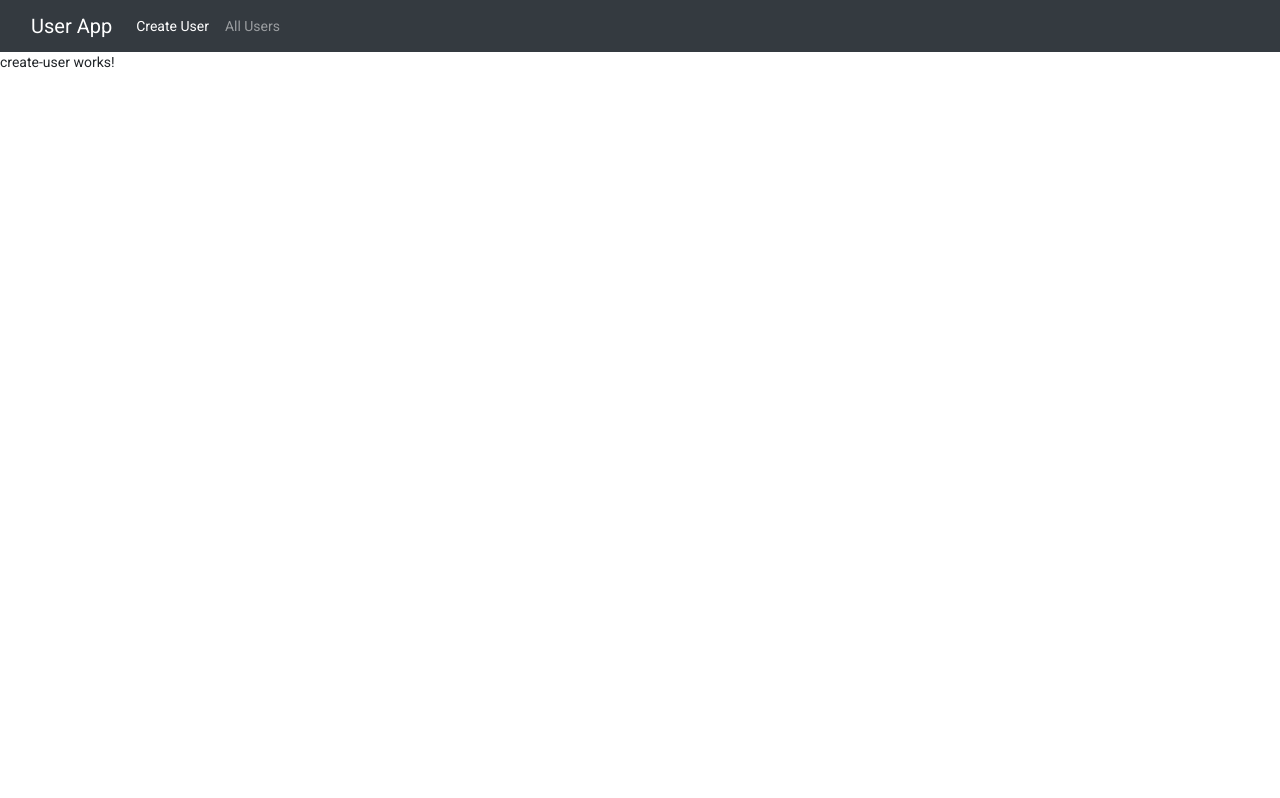
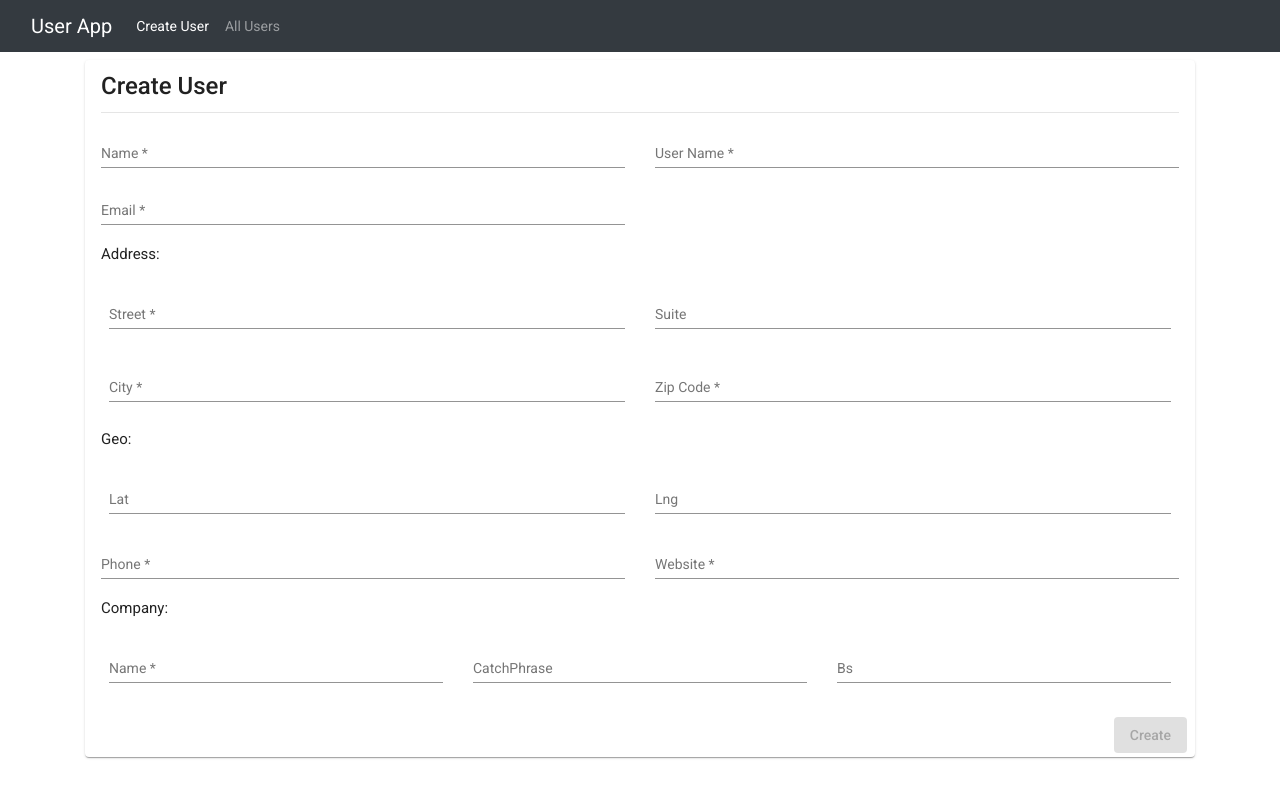
Before and after one commit to AnkitaSinha2618/userdemo, an Angular app in the folder project/: page /create-user in a window 1280 px wide. Built offline with nearby package versions, Linux system fonts and the light colour scheme.

Commit message:
create userform

```diff
--- a/project/src/app/create-user/create-user.component.html
+++ b/project/src/app/create-user/create-user.component.html
@@ -1 +1,151 @@
-<p>create-user works!</p>
+<div class="container">
+    <mat-card class="mt-2">
+        <mat-card-title>Create User</mat-card-title>
+        <hr>
+        <form class="example-form" [formGroup]="user">
+            <div class="row">
+                <div class="col-lg-6 col-md-6 col-sm-6">
+                    <mat-form-field class="example-full-width">
+                        <mat-label>Name</mat-label>
+                        <input matInput placeholder="Glenna Reichert" formControlName="name">
+                        <mat-error>
+                            Please enter a valid Name
+                        </mat-error>
+                    </mat-form-field>
+                </div>
+
+                <div class="col-lg-6 col-md-6 col-sm-6">
+                    <mat-form-field class="example-full-width">
+                        <mat-label>User Name</mat-label>
+                        <input matInput placeholder="Delphine" formControlName="userName">
+                        <mat-error>
+                            Please enter a valid User Name
+                        </mat-error>
+                    </mat-form-field>
+                </div>
+            </div>
+
+            <div class="row">
+                <div class="col-lg-6 col-md-6 col-sm-6">
+                    <mat-form-field class="example-full-width">
+                        <mat-label>Email</mat-label>
+                        <input matInput placeholder="Chaim_McDermott@dana.io" formControlName="email">
+                        <mat-error>
+                            Please enter a Email Address
+                        </mat-error>
+                    </mat-form-field>
+                </div>
+            </div>
+
+            <h4>Address:</h4>
+            <div class="row p-2" formGroupName="address">
+                <div class="col-lg-6 col-md-6 col-sm-6">
+                    <mat-form-field class="example-full-width">
+                        <mat-label>Street</mat-label>
+                        <input matInput placeholder="Dayna Park" formControlName="street">
+                        <mat-error>
+                            Please enter a valid Street Name
+                          </mat-error>
+                    </mat-form-field>
+                </div>
+                <div class="col-lg-6 col-md-6 col-sm-6">
+                    <mat-form-field class="example-full-width">
+                        <mat-label>Suite</mat-label>
+                        <input matInput placeholder="Suite 449" formControlName="suite">
+                    </mat-form-field>
+                </div>
+            </div>
+
+            <div class="row p-2" formGroupName="address">
+                <div class="col-lg-6 col-md-6 col-sm-6">
+                    <mat-form-field class="example-full-width">
+                        <mat-label>City</mat-label>
+                        <input matInput placeholder="Bartholomebury" formControlName="city">
+                        <mat-error>
+                            Please enter a valid City
+                          </mat-error>
+                    </mat-form-field>
+                </div>
+                <div class="col-lg-6 col-md-6 col-sm-6">
+                    <mat-form-field class="example-full-width">
+                        <mat-label>Zip Code</mat-label>
+                        <input matInput placeholder="76495-3109" formControlName="zipcode">
+                        <mat-error>
+                            Please enter a valid Zipcode
+                          </mat-error>
+                    </mat-form-field>
+                </div>
+            </div>
+
+
+            <h4>Geo:</h4>
+            <div formGroupName="address">
+                <div class="row p-2" formGroupName="geo">
+                    <div class="col-lg-6 col-md-6 col-sm-6">
+                        <mat-form-field class="example-full-width">
+                            <mat-label>Lat</mat-label>
+                            <input matInput placeholder="24.6563" formControlName="lat">
+                        </mat-form-field>
+                    </div>
+                    <div class="col-lg-6 col-md-6 col-sm-6">
+                        <mat-form-field class="example-full-width">
+                            <mat-label>Lng</mat-label>
+                            <input matInput placeholder="-168.8889" formControlName="lng">
+                        </mat-form-field>
+                    </div>
+                </div>
+            </div>
+
+            <div class="row">
+                <div class="col-lg-6 col-md-6 col-sm-6">
+                    <mat-form-field class="example-full-width">
+                        <mat-label>Phone</mat-label>
+                        <input matInput placeholder="7759766794" formControlName="phone">
+                        <mat-error>
+                            Please enter a valid Phone Number
+                          </mat-error>
+                    </mat-form-field>
+                </div>
+
+                <div class="col-lg-6 col-md-6 col-sm-6">
+                    <mat-form-field class="example-full-width">
+                        <mat-label>Website</mat-label>
+                        <input matInput placeholder="conrad.com" formControlName="website">
+                        <mat-error>
+                            Please enter a valid Website
+                          </mat-error>
+                    </mat-form-field>
+                </div>
+            </div>
+
+            <h4>Company:</h4>
+            <div class="row p-2" formGroupName="company">
+                <div class="col-lg-4 col-md-4 col-sm-4">
+                    <mat-form-field class="example-full-width">
+                        <mat-label>Name</mat-label>
+                        <input matInput placeholder="Yost and Sons" formControlName="name">
+                        <mat-error>
+                            Please enter a valid Company Name
+                          </mat-error>
+                    </mat-form-field>
+                </div>
+                <div class="col-lg-4 col-md-4 col-sm-4">
+                    <mat-form-field class="example-full-width">
+                        <mat-label>CatchPhrase</mat-label>
+                        <input matInput placeholder="Switchable contextually-based projet" formControlName="catchPharse">
+                    </mat-form-field>
+                </div>
+                <div class="col-lg-4 col-md-4 col-sm-4">
+                    <mat-form-field class="example-full-width">
+                        <mat-label>Bs</mat-label>
+                        <input matInput placeholder="target end-to-end models" formControlName="bs">
+                    </mat-form-field>
+                </div>
+            </div>
+
+            <mat-card-actions>
+                <button mat-raised-button color="primary" style="float: right;" [disabled]="user.invalid" (click)="saveUser()">Create</button>
+            </mat-card-actions>
+        </form>
+    </mat-card>
+</div>
--- a/project/src/app/create-user/create-user.component.scss
+++ b/project/src/app/create-user/create-user.component.scss
@@ -0,0 +1,3 @@
+.example-full-width {
+    width: 100%;
+  }
--- a/project/src/app/create-user/create-user.component.ts
+++ b/project/src/app/create-user/create-user.component.ts
@@ -1,4 +1,6 @@
 import { Component, OnInit } from '@angular/core';
+import { FormControl, FormGroup, Validators } from '@angular/forms';
+
 
 @Component({
   selector: 'app-create-user',
@@ -9,7 +11,38 @@ export class CreateUserComponent implements OnInit {
 
   constructor() { }
 
+  public emailPattern = '^[a-z0-9._%+-]+@[a-z0-9.-]+\\.[a-z]{2,4}$';
+
+  public user = new FormGroup({
+    name: new FormControl(null, [Validators.required]),
+    userName: new FormControl(null, [Validators.required]),
+    email: new FormControl(null, [Validators.required,Validators.pattern(this.emailPattern)]),
+    address: new FormGroup({
+      street : new FormControl(null, [Validators.required]),
+      suite : new FormControl(null,),
+      city : new FormControl(null, [Validators.required]),
+      zipcode : new FormControl(null, [Validators.required]),
+      geo : new FormGroup({
+        lat : new FormControl(null,),
+        lng : new FormControl(null,),
+      }),
+    }),
+
+    phone: new FormControl(null, [Validators.required]),
+    website: new FormControl(null, [Validators.required]),
+    company : new FormGroup({
+      name : new FormControl(null, [Validators.required]),
+      catchPharse : new FormControl(null,),
+      bs : new FormControl(null,),
+    }),
+
+  })
+
   ngOnInit(): void {
   }
 
+  saveUser(){
+    console.log(this.user.value);
+
+  }
 }
```
Also changed, not shown: project/src/app/app.module.ts (+12 -2 lines).
